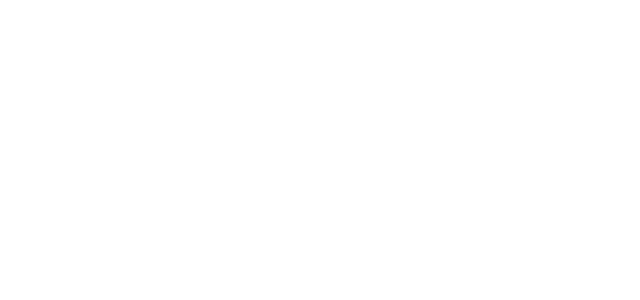
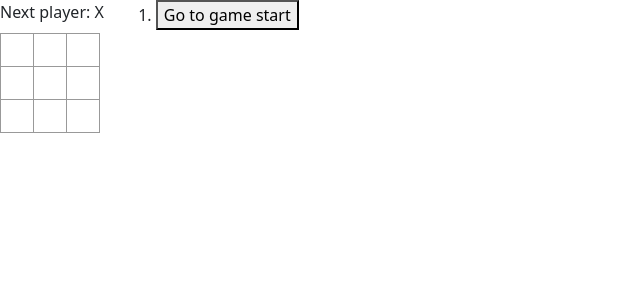
Before and after one commit to VitaliiaYaremenko/REACT-hw, a React (Vite) app in the folder react-app/: page / in a window 1280 px wide. Shown: the top 300 px of the page, without its empty margins (0-640 px from the left). Built offline with nearby package versions, Linux system fonts and the light colour scheme.

Commit message:
added practice line

```diff
--- a/react-app/src/App.jsx
+++ b/react-app/src/App.jsx
@@ -1,9 +1,115 @@
-function App() {
+import { useState } from 'react';
 
-  return (
-      <>
-      </>
-  )
+function Square({ value, onSquareClick }) {
+    return (
+        <button className="square" onClick={onSquareClick}>
+            {value}
+        </button>
+    );
 }
 
-export default App
+function Board({ xIsNext, squares, onPlay }) {
+    function handleClick(i) {
+        if (calculateWinner(squares) || squares[i]) {
+            return;
+        }
+        const nextSquares = squares.slice();
+        if (xIsNext) {
+            nextSquares[i] = 'X';
+        } else {
+            nextSquares[i] = 'O';
+        }
+        onPlay(nextSquares);
+    }
+
+    const winner = calculateWinner(squares);
+    let status;
+    if (winner) {
+        status = 'Winner: ' + winner;
+    } else {
+        status = 'Next player: ' + (xIsNext ? 'X' : 'O');
+    }
+
+    return (
+        <>
+            <div className="status">{status}</div>
+            <div className="board-row">
+                <Square value={squares[0]} onSquareClick={() => handleClick(0)} />
+                <Square value={squares[1]} onSquareClick={() => handleClick(1)} />
+                <Square value={squares[2]} onSquareClick={() => handleClick(2)} />
+            </div>
+            <div className="board-row">
+                <Square value={squares[3]} onSquareClick={() => handleClick(3)} />
+                <Square value={squares[4]} onSquareClick={() => handleClick(4)} />
+                <Square value={squares[5]} onSquareClick={() => handleClick(5)} />
+            </div>
+            <div className="board-row">
+                <Square value={squares[6]} onSquareClick={() => handleClick(6)} />
+                <Square value={squares[7]} onSquareClick={() => handleClick(7)} />
+                <Square value={squares[8]} onSquareClick={() => handleClick(8)} />
+            </div>
+        </>
+    );
+}
+
+export default function Game() {
+    const [history, setHistory] = useState([Array(9).fill(null)]);
+    const [currentMove, setCurrentMove] = useState(0);
+    const xIsNext = currentMove % 2 === 0;
+    const currentSquares = history[currentMove];
+
+    function handlePlay(nextSquares) {
+        const nextHistory = [...history.slice(0, currentMove + 1), nextSquares];
+        setHistory(nextHistory);
+        setCurrentMove(nextHistory.length - 1);
+    }
+
+    function jumpTo(nextMove) {
+        setCurrentMove(nextMove);
+    }
+
+    const moves = history.map((squares, move) => {
+        let description;
+        if (move > 0) {
+            description = 'Go to move #' + move;
+        } else {
+            description = 'Go to game start';
+        }
+        return (
+            <li key={move}>
+                <button onClick={() => jumpTo(move)}>{description}</button>
+            </li>
+        );
+    });
+
+    return (
+        <div className="game">
+            <div className="game-board">
+                <Board xIsNext={xIsNext} squares={currentSquares} onPlay={handlePlay} />
+            </div>
+            <div className="game-info">
+                <ol>{moves}</ol>
+            </div>
+        </div>
+    );
+}
+
+function calculateWinner(squares) {
+    const lines = [
+        [0, 1, 2],
+        [3, 4, 5],
+        [6, 7, 8],
+        [0, 3, 6],
+        [1, 4, 7],
+        [2, 5, 8],
+        [0, 4, 8],
+        [2, 4, 6],
+    ];
+    for (let i = 0; i < lines.length; i++) {
+        const [a, b, c] = lines[i];
+        if (squares[a] && squares[a] === squares[b] && squares[a] === squares[c]) {
+            return squares[a];
+        }
+    }
+    return null;
+}
--- a/react-app/src/main.jsx
+++ b/react-app/src/main.jsx
@@ -1,6 +1,7 @@
 import React from 'react'
 import ReactDOM from 'react-dom/client'
 import App from './App.jsx'
+import "./styles.css";
 import 'bootstrap/dist/css/bootstrap.min.css'
 
 ReactDOM.createRoot(document.getElementById('root')).render(
--- /dev/null
+++ b/react-app/src/styles.css
@@ -0,0 +1,90 @@
+* {
+    box-sizing: border-box;
+}
+
+body {
+    font-family: sans-serif;
+    margin: 20px;
+    padding: 0;
+}
+
+h1 {
+    margin-top: 0;
+    font-size: 22px;
+}
+
+h2 {
+    margin-top: 0;
+    font-size: 20px;
+}
+
+h3 {
+    margin-top: 0;
+    font-size: 18px;
+}
+
+h4 {
+    margin-top: 0;
+    font-size: 16px;
+}
+
+h5 {
+    margin-top: 0;
+    font-size: 14px;
+}
+
+h6 {
+    margin-top: 0;
+    font-size: 12px;
+}
+
+code {
+    font-size: 1.2em;
+}
+
+ul {
+    padding-inline-start: 20px;
+}
+
+* {
+    box-sizing: border-box;
+}
+
+body {
+    font-family: sans-serif;
+    margin: 20px;
+    padding: 0;
+}
+
+.square {
+    background: #fff;
+    border: 1px solid #999;
+    float: left;
+    font-size: 24px;
+    font-weight: bold;
+    line-height: 34px;
+    height: 34px;
+    margin-right: -1px;
+    margin-top: -1px;
+    padding: 0;
+    text-align: center;
+    width: 34px;
+}
+
+.board-row:after {
+    clear: both;
+    content: '';
+    display: table;
+}
+
+.status {
+    margin-bottom: 10px;
+}
+.game {
+    display: flex;
+    flex-direction: row;
+}
+
+.game-info {
+    margin-left: 20px;
+}
```
